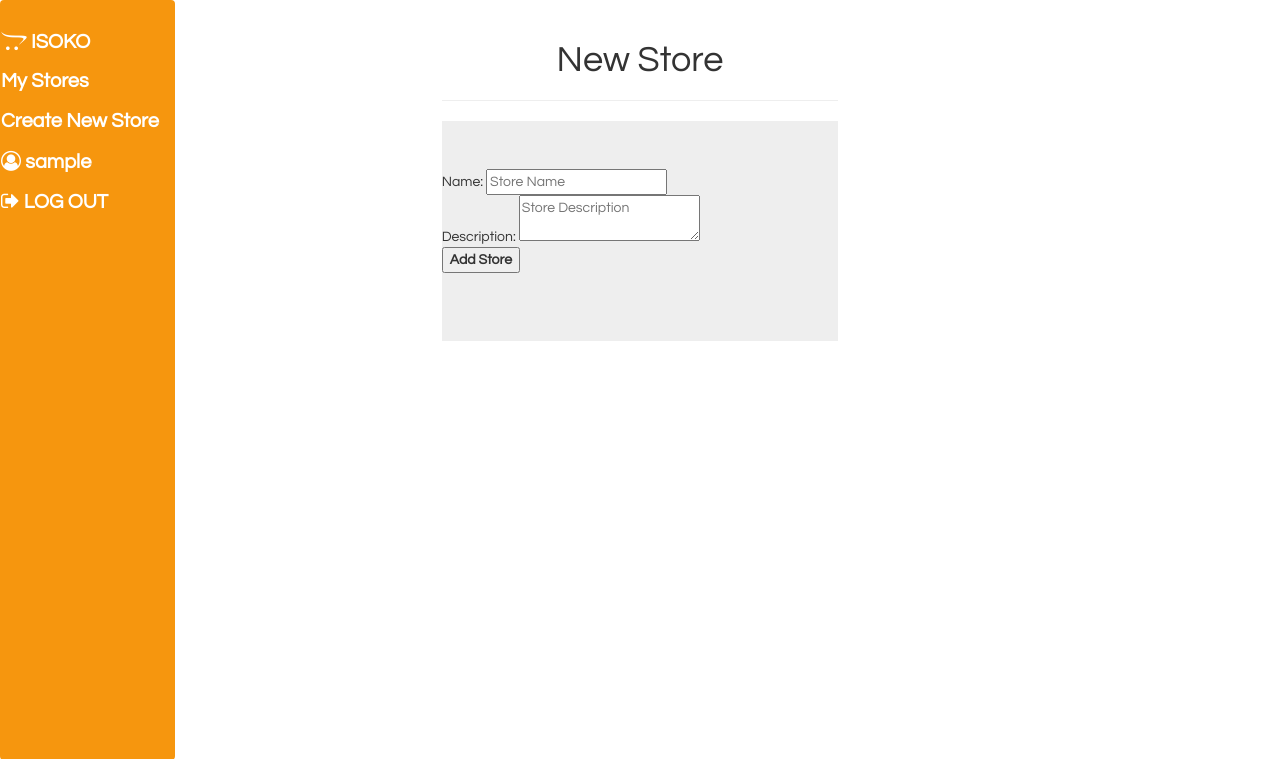
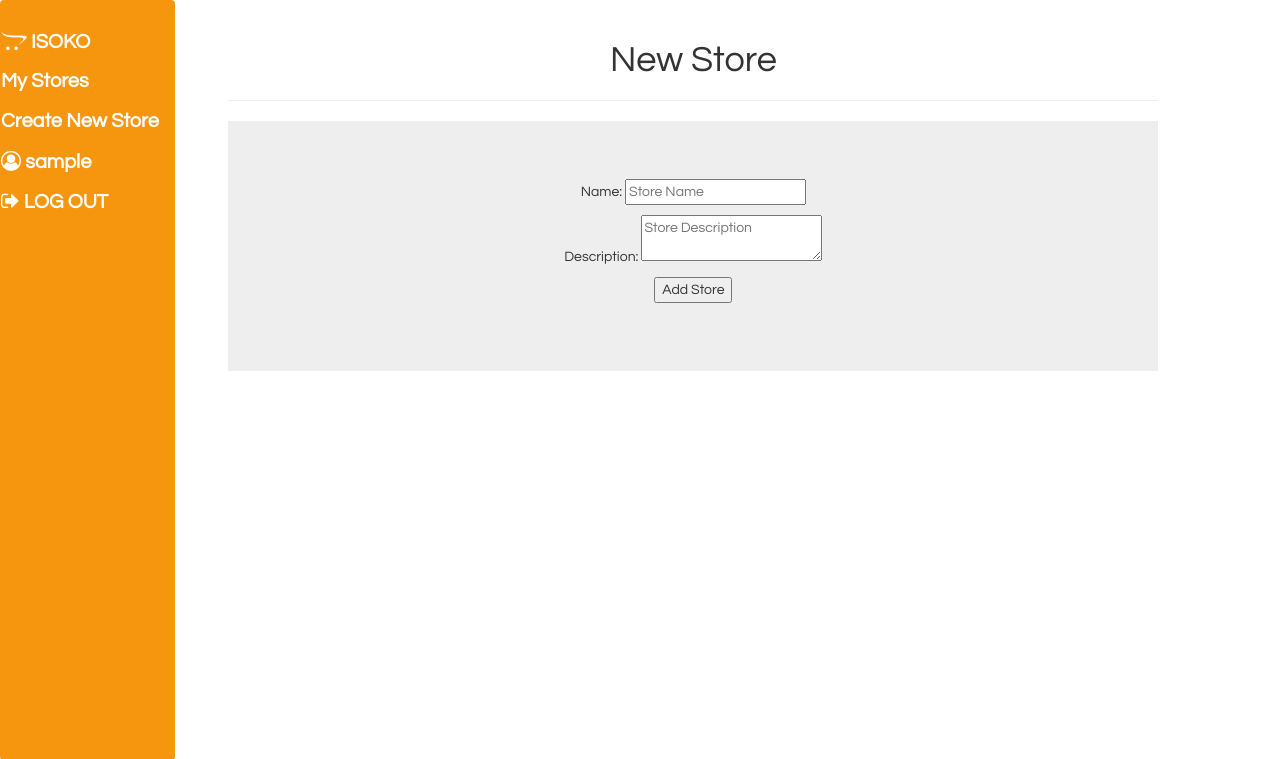
Before and after one commit to angieMutava/bc-12-online-store, a Flask app: page /addstore in a window 1280 px wide. Shown: the top 759 px of the page. Run offline with Flask 2, Linux system fonts and the light colour scheme; a user stored in the database is signed in; tables that the repository leaves empty hold one stand-in row (values such as "Sample post"); some libraries are stand-ins or nearby versions.

Commit message:
Where the code got a mind of its own.

```diff
--- a/app/static/css/styles.css
+++ b/app/static/css/styles.css
@@ -285,9 +285,14 @@ html, body {
 /* ####################################################################################### */
 
 .myjumbotron {
-  /*background-color: #E64545;*/
+  display: block;
 }
 
 .myjumbotron p {
   font-size: 12pt;
 }
+
+.add {
+  margin-top: 10px;
+  text-align: center;
+}
--- a/app/templates/product/addproduct.html
+++ b/app/templates/product/addproduct.html
@@ -3,11 +3,11 @@
 
 {% block body %}
 
-  <div class="col-lg-4 col-md-offset-4">
+  <div class="col-md-9 col-md-offset-2">
     <div class="page-header text-center">
           <h1>New Product</h1>
     </div>
-    <div class= "jumbotron">
+    <div class= "jumbotron myjumbotron">
       <form method=post>
         {{ form.hidden_tag() }}
         <dl>
--- a/app/templates/store/addstore.html
+++ b/app/templates/store/addstore.html
@@ -3,17 +3,17 @@
 
 {% block body %}
 
-  <div class="col-lg-4 col-md-offset-4">
+  <div class="col-md-9 col-md-offset-2">
     <div class="page-header text-center">
           <h1>New Store</h1>
     </div>
-    <div class= "jumbotron">
+    <div class= "jumbotron .myjumbotron">
       <form method=post>
         {{ form.hidden_tag() }}
         <dl>
-           <dd>Name: {{ form.store_name(class_="u-full-width", placeholder="Store Name", maxlength=70)}}
-           <dd>Description: {{ form.store_desc(class_="u-full-width", placeholder="Store Description") }}
-           <dt>{{ form.submit }}
+           <div class="add">Name: {{ form.store_name(class_="u-full-width", placeholder="Store Name", maxlength=70)}}</div>
+           <div class="add">Description: {{ form.store_desc(class_="u-full-width", placeholder="Store Description") }}</div>
+           <div class="add">{{ form.submit }}</div>
          </dl>
        </form>
     </div>
```
